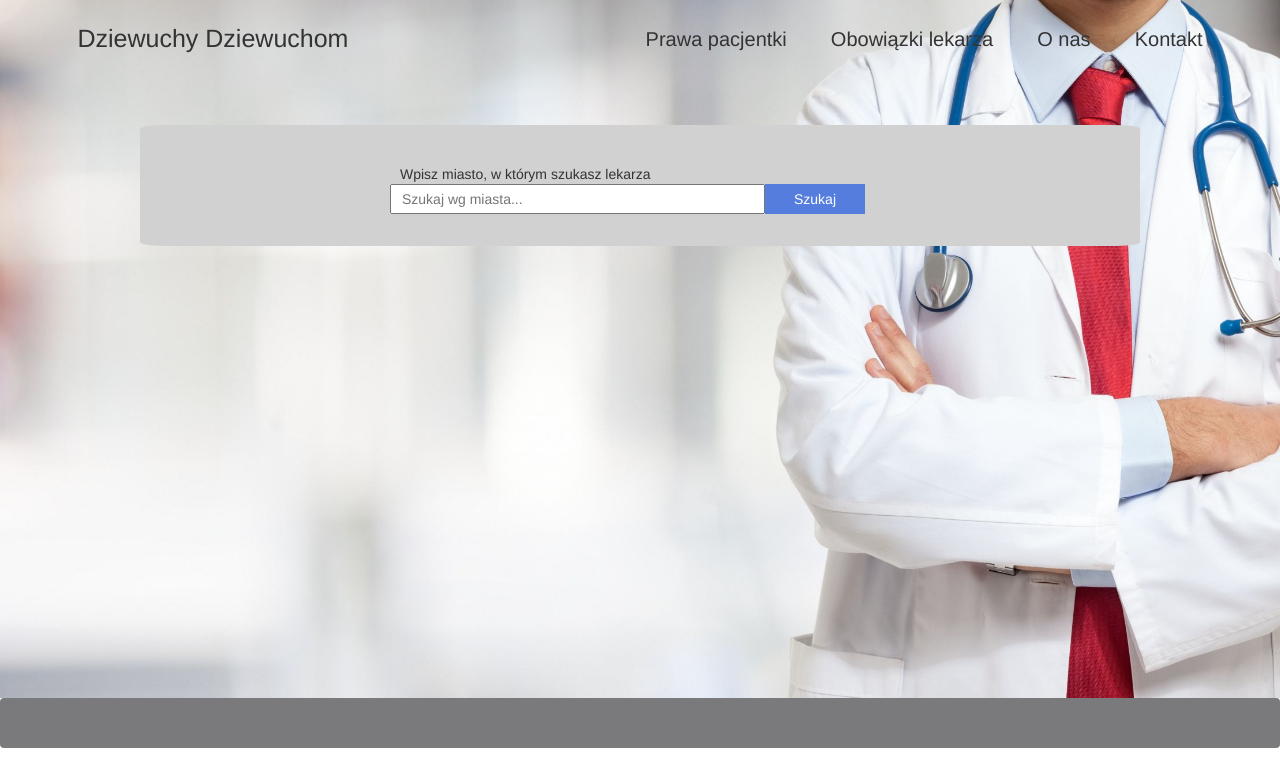
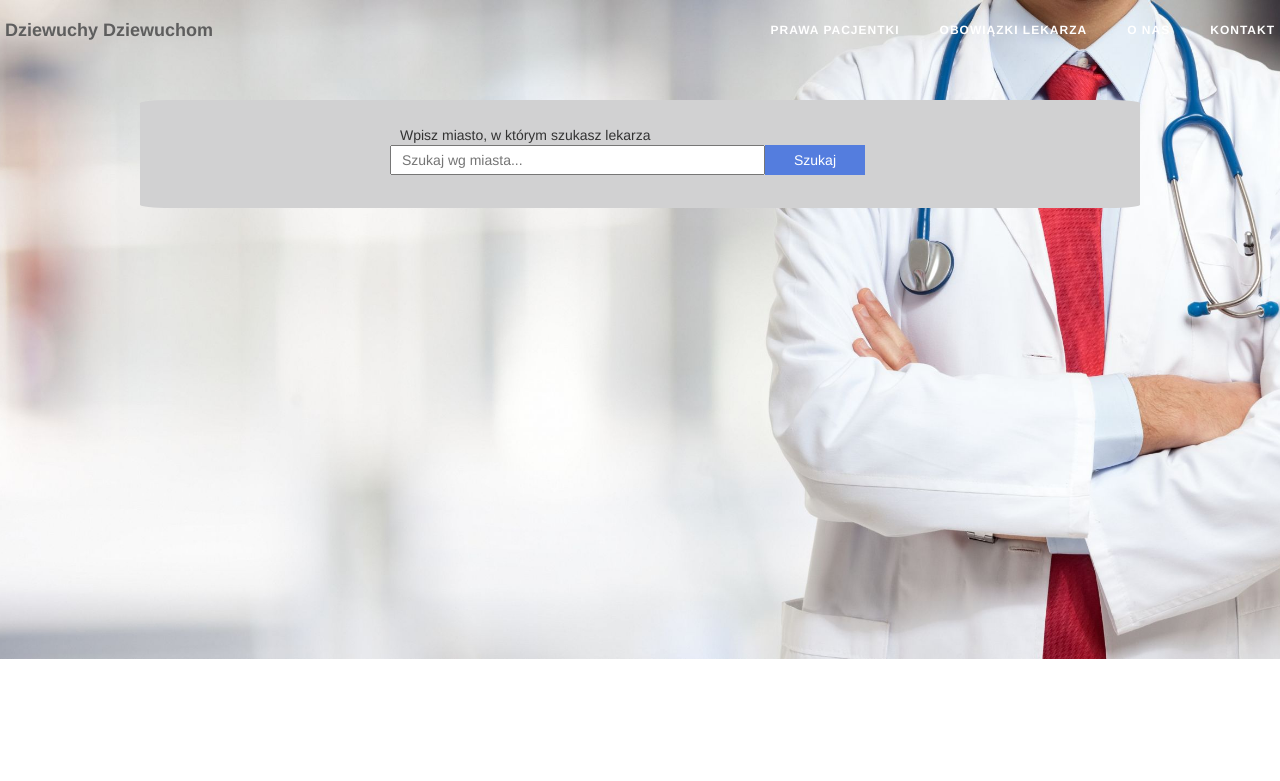
Before and after one commit to LukMona/Doctors_Search_Basic, a website: page index.html in a window 1280 px wide. Shown: the top 781 px of the page. Drawn offline with nearby package versions, Linux system fonts and the light colour scheme.

Commit message:
Navigation bar changed with bootstrap classes and moved on the top of the body index.html.

```diff
--- a/css/style.css
+++ b/css/style.css
@@ -10,53 +10,6 @@
   padding-bottom: 43.09117%;
   background: center center no-repeat;
   background-size: cover;
-}
-
-.main-top-header {
-  width: 90%;
-  margin-top: 2%;
-  margin-left: 5%;
-  margin-right: 5%;
-}
-
-.main-top-header .main-top-header-left {
-  float: left;
-  position: relative;
-  width: 25%;
-  margin: 0;
-}
-
-.main-top-header .main-top-header-left .logo {
-  margin: 0;
-}
-
-.main-top-header .main-top-header-left .logo h1 {
-  font-size: 2.5rem;
-  margin: 0;
-}
-
-.main-top-header .main-top-header-right {
-  float: right;
-  width: 75%;
-}
-
-.main-top-header .main-top-header-right .menu ul {
-  text-align: right;
-}
-
-.main-top-header .main-top-header-right .menu ul li {
-  display: inline-block;
-  margin-left: 5%;
-  font-size: 2rem;
-}
-
-.main-top-header .main-top-header-right .menu a:link {
-  color: inherit;
-  text-decoration: none;
-}
-
-.main-top-header .main-top-header-right .menu a:hover {
-  color: #547dde;
 }
 
 .main-search {
@@ -108,10 +61,97 @@
   display: inline-block;
 }
 
-nav {
-  background-color: #7a797c;
+.navbar-custom {
   position: absolute;
+  top: 0;
+  left: 0;
   width: 100%;
+  z-index: 3;
+}
+
+.navbar-custom .navbar-brand {
+  font-weight: 800;
+}
+
+.navbar-custom .navbar-header .navbar-toggle {
+  color: #7a797c;
+  font-weight: 800;
+  text-transform: uppercase;
+  font-size: 12px;
+}
+
+.navbar-custom .nav li a {
+  text-transform: uppercase;
+  font-size: 12px;
+  font-weight: 800;
+  letter-spacing: 1px;
+}
+
+@media only screen and (min-width: 768px) {
+  .navbar-custom {
+    background: transparent;
+    border-bottom: 1px solid transparent;
+  }
+  .navbar-custom .navbar-brand {
+    color: #ffffff;
+    padding: 20px;
+  }
+  .navbar-custom .navbar-brand:hover, .navbar-custom .navbar-brand:focus {
+    color: fade(white, 80%);
+  }
+  .navbar-custom .nav li a {
+    color: #ffffff;
+    padding: 20px;
+  }
+  .navbar-custom .nav li a:hover, .navbar-custom .nav li a:focus {
+    color: fade(white, 80%);
+  }
+}
+
+@media only screen and (min-width: 1170px) {
+  .navbar-custom {
+    -webkit-transition: background-color 0.3s;
+    -moz-transition: background-color 0.3s;
+    transition: background-color 0.3s;
+    /* Force Hardware Acceleration in WebKit */
+    -webkit-transform: translate3d(0, 0, 0);
+    -moz-transform: translate3d(0, 0, 0);
+    -ms-transform: translate3d(0, 0, 0);
+    -o-transform: translate3d(0, 0, 0);
+    transform: translate3d(0, 0, 0);
+    -webkit-backface-visibility: hidden;
+    backface-visibility: hidden;
+  }
+  .navbar-custom.is-fixed {
+    /* when the user scrolls down, we hide the header right above the viewport */
+    position: fixed;
+    top: -61px;
+    background-color: fade(white, 90%);
+    border-bottom: 1px solid #f2f2f2;
+    -webkit-transition: -webkit-transform 0.3s;
+    -moz-transition: -moz-transform 0.3s;
+    transition: transform 0.3s;
+  }
+  .navbar-custom.is-fixed .navbar-brand {
+    color: #d1d1d2;
+  }
+  .navbar-custom.is-fixed .navbar-brand:hover, .navbar-custom.is-fixed .navbar-brand:focus {
+    color: #547dde;
+  }
+  .navbar-custom.is-fixed .nav li a {
+    color: #7a797c;
+  }
+  .navbar-custom.is-fixed .nav li a:hover, .navbar-custom.is-fixed .nav li a:focus {
+    color: #547dde;
+  }
+  .navbar-custom.is-visible {
+    /* if the user changes the scrolling direction, we show the header */
+    -webkit-transform: translate3d(0, 100%, 0);
+    -moz-transform: translate3d(0, 100%, 0);
+    -ms-transform: translate3d(0, 100%, 0);
+    -o-transform: translate3d(0, 100%, 0);
+    transform: translate3d(0, 100%, 0);
+  }
 }
 
 .patientsRights h2 {
--- a/index.html
+++ b/index.html
@@ -1,47 +1,71 @@
 <!DOCTYPE html>
 <html lang="pl">
+
 <head>
+
   <meta charset="UTF-8">
   <meta http-equiv="X-UA-Compatible" content="IE=edge">
+  <meta name="viewport" content="width=device-width, initial-scale=1, maximum-scale=1, user-scalable=no">
   <meta name="description" content="Wyszukiwarka pozwalająca znaleź lekarzy, którzy podpisali klauzulę sumienia" />
   <meta name="keywords" content="klauzula sumienia, lekarze" />
-  <meta name="viewport" content="width=device-width, initial-scale=1, maximum-scale=1, user-scalable=no">
+  <meta name="author" content="Dziewuchy Dziewuchom">
+
+  <title>Doctors_Search_Basics</title>
+
+  <!-- Bootstrap Core CSS -->
   <link rel="stylesheet" href="assets/bootstrap/css/bootstrap.min.css" />
+
+  <!-- Proper CSS  -->
   <link rel="stylesheet" href="css/style.css"/>
+
+  <!-- Basic JavaScript -->
   <script src="javascript/app.js" type="text/javascript"></script>
 
-  <title>Doctors_Search_Basics</title>
 </head>
 
 <body>
+
+  <nav class="navbar navbar-default navbar-custom navbar-fixed-top">
+    <div class="container-fluid">
+      <div class="navbar-header page-scroll">
+
+        <!-- MOBILE DISPLAY -->
+          <button type="button" class="navbar-toggle" data-toggle="collapse" data-target="#bs-example-navbar-collapse-1">
+            <span class="sr-only">Toggle navigation</span>
+            Menu <i class="fa fa-bars"></i>
+          </button>
+          <a class="navbar-brand">Dziewuchy Dziewuchom</a>
+        </div>
+
+        <!-- MENU ITEMS -->
+        <div class="collapse navbar-collapse" id="bs-example-navbar-collapse-1">
+          <ul class="nav navbar-nav navbar-right">
+            <li>
+              <a href="#">Prawa pacjentki</a>
+            </li>
+            <li>
+              <a href="#">Obowiązki lekarza</a>
+            </li>
+            <li>
+              <a href="#">O nas</a>
+            </li>
+            <li>
+              <a href="#">Kontakt</a>
+            </li>
+          </ul>
+        </div>
+
+        <!-- /.navbar-collapse -->
+      </div>
+    </div>
+    </div>
+    <!-- /.container -->
+  </nav> <!-- END OF NAV -->
 
   <header class="bg-img" style="background-image: url('../images/header_background.jpg')">
     <div class="container-fluid">
       <div class="row main-header">
         <div class="col-md-12 col-xs-12 col-sm-12 col-lg-12">
-        <!-- TOP HEADER -->
-        <div class="main-top-header">
-
-          <div class="main-top-header-left">
-            <div class="logo">
-              <h1>
-                Dziewuchy Dziewuchom
-              </h1>
-            </div>
-          </div>
-
-          <div class="main-top-header-right">
-            <div class="menu">
-              <ul>
-                <li><a href="#">Prawa pacjentki</a></li>
-                <li><a href="#">Obowiązki lekarza</a></li>
-                <li><a href="#">O nas</a></li>
-                <li><a href="#">Kontakt</a></li>
-              </ul>
-            </div>
-          </div>
-        </div>
-        <!-- END OF TOP HEADER -->
 
           <div class="main-search">
             <div class="searching">
@@ -58,16 +82,6 @@
       </div>
     </div>
   </header>
-
-  <nav class="navbar">
-    <div class="container-fluid">
-    <div class="row">
-      <div class="col-md-12 col-xs-12 col-sm-12 col-lg-12">
-
-      </div>
-    </div>
-  </div>
-  </nav>
 
 
   <!-- NAVIGATION BAR -->
```
Lines whose indentation alone changed are shown as unchanged.
